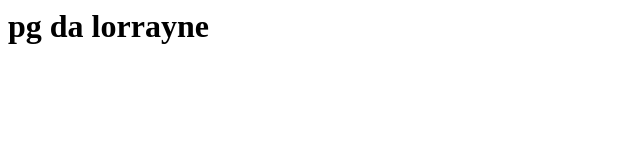
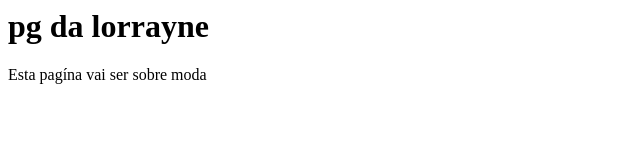
Before and after one commit to lorraynealves/minha-primeira-pagina, a plain HTML site: page index.html in a window 1280 px wide. Shown: the whole page, without its empty margins (0-640 px from the left). Drawn offline with Linux system fonts and the light colour scheme.

Commit message:
corrigi o erro

```diff
--- a/index.html
+++ b/index.html
@@ -1,3 +1,5 @@
 <html>
   <h1>pg da lorrayne</h1>
+
+  <p>Esta pagína vai ser sobre moda</p>
 </html>
```
